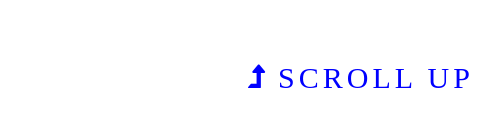
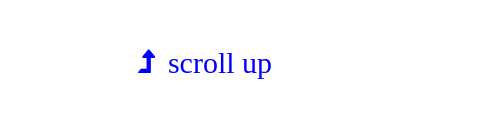
Before and after one commit to Mounika-Krish/Ideation_codingclub, a plain HTML site: page index.html in a window 390 px wide. Shown: the part 2740-2867 px from the top of the page, 501 px wide, since content can reach past the window. Drawn offline with nearby package versions, Linux system fonts and the light colour scheme.

Commit message:
Update styles.css

```diff
--- a/styles.css
+++ b/styles.css
@@ -448,26 +448,7 @@ ul li::before {
     margin-right: 1px;
 
   }
-  .neon{
-    display: flex;
 
-    box-sizing: border-box;
-    display: flex;
-    justify-self: center;
-    min-height: 10vh;
-    flex-direction: column;
-    position: relative;
-    display: inline-block;
-    padding: 15px 20px;
-    margin: 40px 0;
-    color: #0239DB;
-    font-size: 15px;
-    text-decoration: none;
-    text-transform: uppercase;
-    transition: 0.5s;
-    letter-spacing: 4px;
-    left: 40%;
-  }
 
 }
 
```
